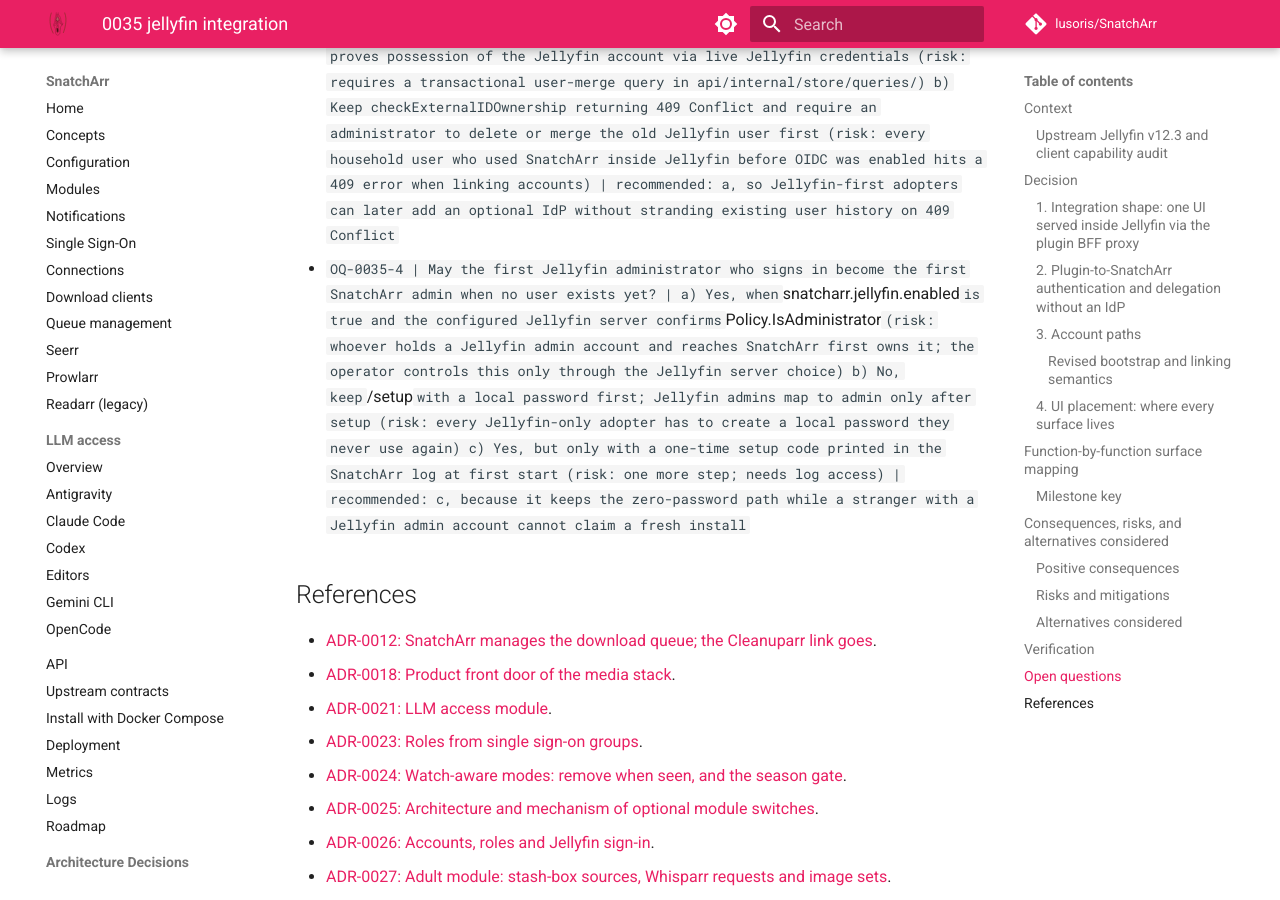
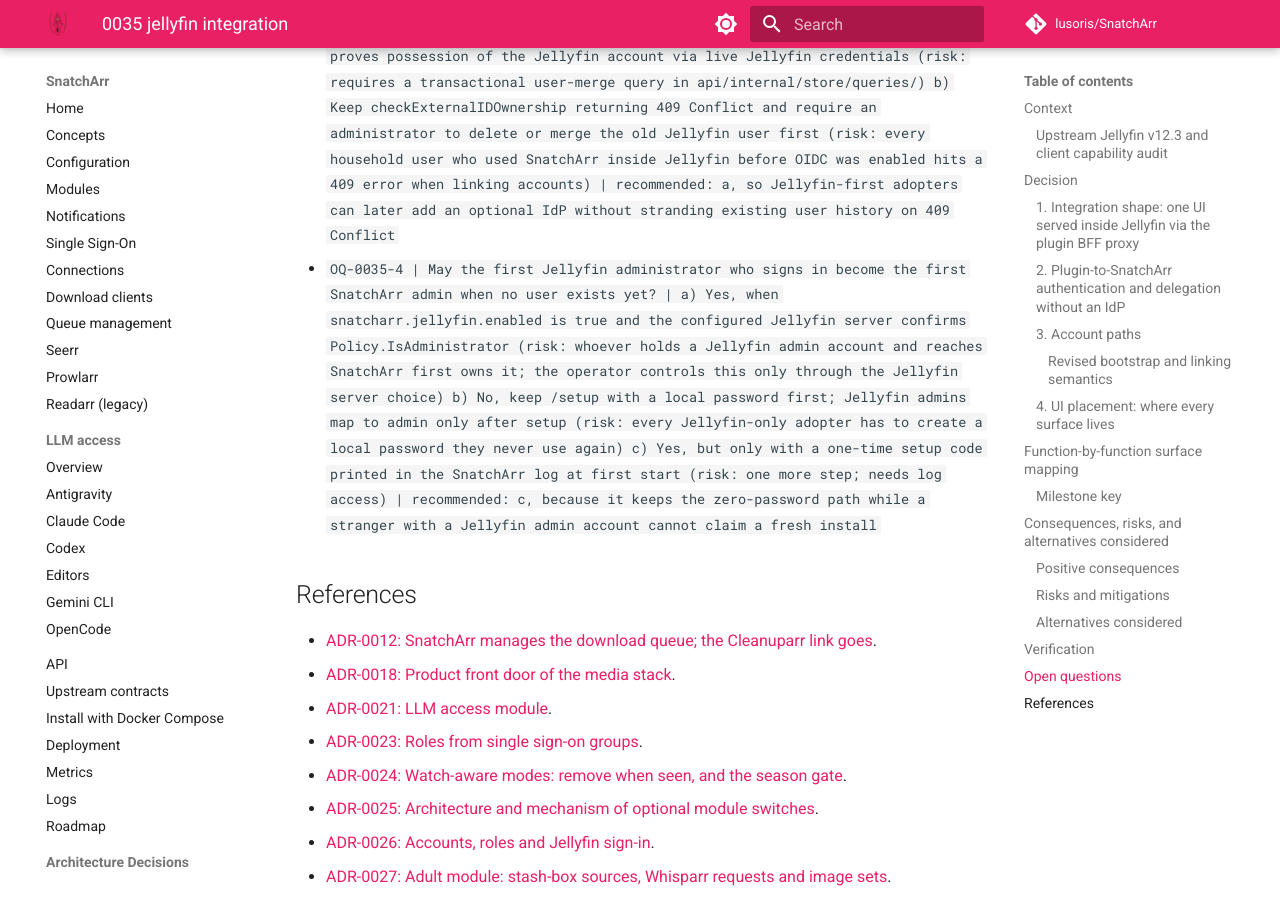
Before and after one commit to lusoris/SnatchArr, an MkDocs documentation site: the page built from docs/adr/0035-jellyfin-integration.md, in a window 1280 px wide and 900 px high, scrolled down 21973 px. Built offline with MkDocs 1.6.1 and Material for MkDocs 9.7.7, drawn with Linux system fonts in a browser that asks for light colours; comment, search, counter and statistics services are not loaded.

Commit message:
docs(adr): fix code span nesting in ADR-0035 OQ-0035-4
Signed-off-by: lusoris <lusoris@proton.me>

```diff
--- a/docs/adr/0035-jellyfin-integration.md
+++ b/docs/adr/0035-jellyfin-integration.md
@@ -246,7 +246,7 @@
 - `OQ-0035-1 | How should the plugin mount SnatchArr's user-facing UI when the user clicks "SnatchArr" in Jellyfin's main navigation menu? | a) Same-origin <iframe src="/SnatchArr/app"> inside an in-app Jellyfin route (#/snatcharr) injected by SnatchArr/client.js, keeping the Jellyfin top header visible while isolating SvelteKit CSS and routing from jellyfin-web React/legacy DOM (risk: requires postMessage bridge for deep-link hash synchronization and viewport height sizing) b) Full-page same-origin navigation to /SnatchArr/app with a "Back to Jellyfin" header link inside the SnatchArr shell (risk: leaves the jellyfin-web SPA document, stopping background audio/video mini-player playback during navigation) | recommended: a, because a same-origin iframe inside #/snatcharr preserves active Jellyfin media playback and isolates Svelte 5 styles from jellyfin-web while sharing same-origin cookies`
 - `OQ-0035-2 | Which existing instance-level mutations should be opened to the requester role (with per-item scope) when triggered from a Jellyfin item detail button? | a) Add a dedicated item-scoped endpoint POST /api/v1/jellyfin/items/{itemId}/search (and allow requester on releaseWatchawareGateSeries for series in the user's accessible libraries) that enforces per-user cooldowns and instance hourly caps without granting full triggerRun on an entire instance (risk: adds one narrow endpoint to api/openapi/openapi.yaml in Milestone 0.12) b) Allow the requester role to call POST /api/v1/instances/{instanceId}/runs (triggerRun) and POST /api/v1/watchaware/gate/series/{instance_id}/{series_id}/release directly (risk: triggerRun queues a full instance-wide wanted sweep rather than searching a single item, allowing one requester to spend the instance's hourly cap) | recommended: a, because item-detail buttons should search or release only the specific series/movie/album clicked while protecting instance-wide hourly budget`
 - `OQ-0035-3 | How should pre-existing Jellyfin-provisioned user rows (users.external_id = "jellyfin:<id>") behave if an operator later enables optional OIDC or proxy SSO and a user links their Jellyfin account via POST /api/v1/auth/identities/jellyfin? | a) Automatically merge the standalone jellyfin:<id> user row into the authenticated OIDC/proxy user row in one transaction (migrating requests, favourites, and API keys) when the caller proves possession of the Jellyfin account via live Jellyfin credentials (risk: requires a transactional user-merge query in api/internal/store/queries/) b) Keep checkExternalIDOwnership returning 409 Conflict and require an administrator to delete or merge the old Jellyfin user first (risk: every household user who used SnatchArr inside Jellyfin before OIDC was enabled hits a 409 error when linking accounts) | recommended: a, so Jellyfin-first adopters can later add an optional IdP without stranding existing user history on 409 Conflict`
-- `OQ-0035-4 | May the first Jellyfin administrator who signs in become the first SnatchArr admin when no user exists yet? | a) Yes, when `snatcharr.jellyfin.enabled` is true and the configured Jellyfin server confirms `Policy.IsAdministrator` (risk: whoever holds a Jellyfin admin account and reaches SnatchArr first owns it; the operator controls this only through the Jellyfin server choice) b) No, keep `/setup` with a local password first; Jellyfin admins map to admin only after setup (risk: every Jellyfin-only adopter has to create a local password they never use again) c) Yes, but only with a one-time setup code printed in the SnatchArr log at first start (risk: one more step; needs log access) | recommended: c, because it keeps the zero-password path while a stranger with a Jellyfin admin account cannot claim a fresh install`
+- `OQ-0035-4 | May the first Jellyfin administrator who signs in become the first SnatchArr admin when no user exists yet? | a) Yes, when snatcharr.jellyfin.enabled is true and the configured Jellyfin server confirms Policy.IsAdministrator (risk: whoever holds a Jellyfin admin account and reaches SnatchArr first owns it; the operator controls this only through the Jellyfin server choice) b) No, keep /setup with a local password first; Jellyfin admins map to admin only after setup (risk: every Jellyfin-only adopter has to create a local password they never use again) c) Yes, but only with a one-time setup code printed in the SnatchArr log at first start (risk: one more step; needs log access) | recommended: c, because it keeps the zero-password path while a stranger with a Jellyfin admin account cannot claim a fresh install`
 
 ## References
 
```
